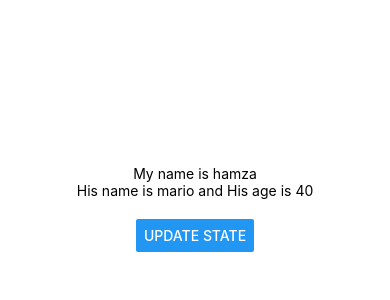
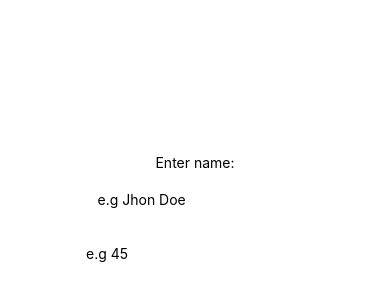
Before and after one commit to hamzajaa/myproject, a React Native app: screen / in a window 390 px wide. Shown: the part 214-514 px from the top of the page. Built offline with nearby package versions, Linux system fonts and the light colour scheme.

Commit message:
change 3

```diff
--- a/App.js
+++ b/App.js
@@ -1,20 +1,27 @@
 import { useState } from 'react';
-import { StyleSheet, Text, View, Button } from 'react-native';
+import { StyleSheet, Text, View, TextInput } from 'react-native';
 
 export default function App() {
   const [name, setName] = useState('hamza');
-  const [person, setPerson] = useState({name: 'mario', age: 40});
-  const handleClick = () => {
-    setName('salah');
-    setPerson({name: 'luigi', age:45});
-  }
+  const [age, setAge] = useState('22');
+
   return (
     <View style={styles.container}>
-      <Text>My name is {name}</Text>
-      <Text>His name is {person.name} and His age is {person.age}</Text>
-      <View style={styles.buttonContainer}>
-        <Button title='update state' onPress={handleClick}/>
-      </View>
+      <Text>Enter name:</Text>
+
+      <TextInput
+      multiline
+      style={styles.input}
+      placeholder='e.g Jhon Doe'
+      onChangeText={(val) => setName(val)}
+      />
+
+     <TextInput
+      keyboardType='numeric'
+      style={styles.input}
+      placeholder='e.g 45'
+      onChangeText={(val) => setAge(val)}
+      />
     </View>
   );
 }
@@ -26,7 +33,7 @@ const styles = StyleSheet.create({ // object : key value
     alignItems: 'center',
     justifyContent: 'center',
   },
-  buttonContainer: {
+  input: {
     marginTop: 20,
   }
 });
```
